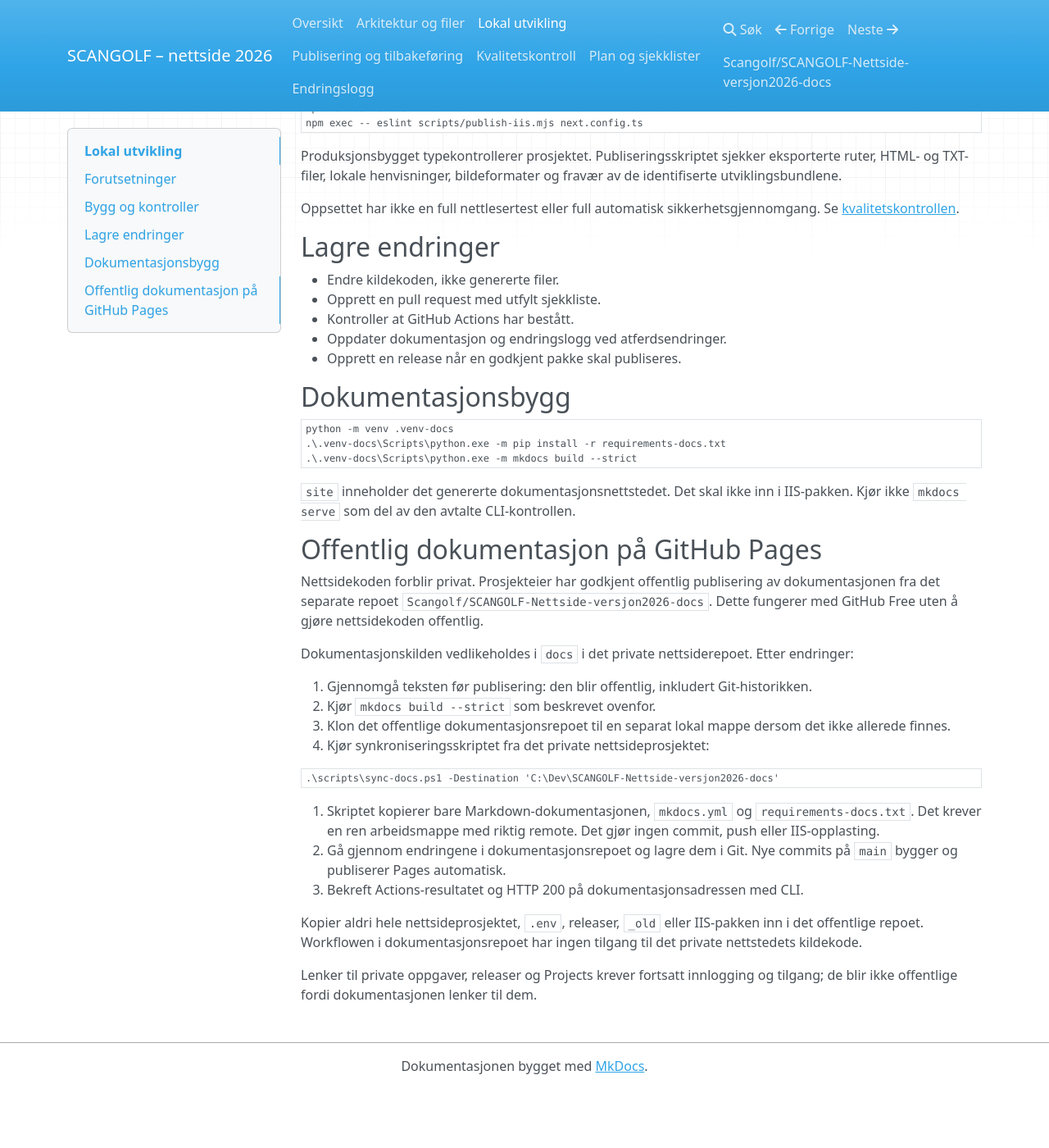
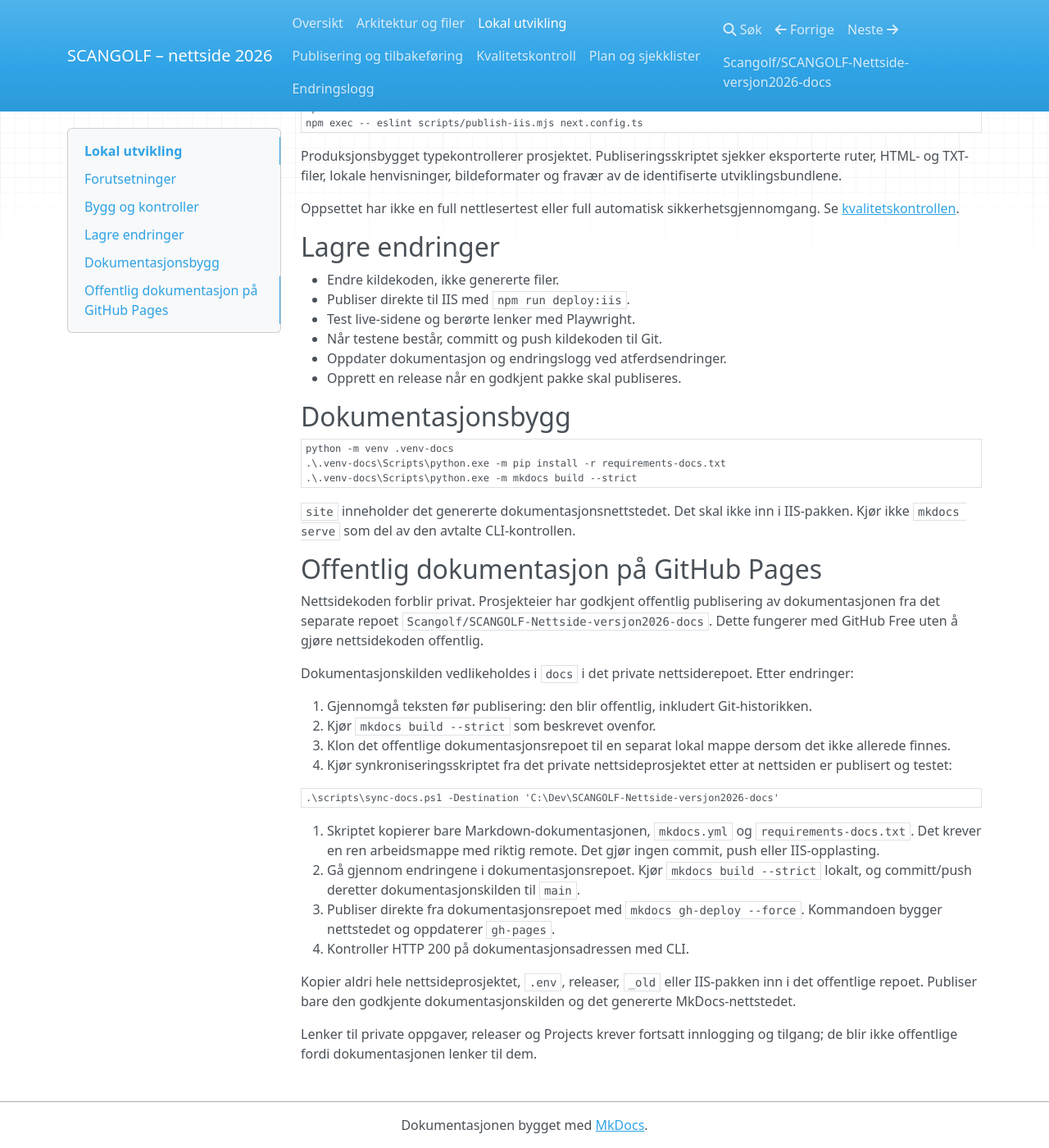
Before and after one commit to Scangolf/SCANGOLF-Nettside-versjon2026-docs, an MkDocs documentation site: the page built from docs/utvikling.md, in a window 1280 px wide and 1400 px high, scrolled down 527 px. Shown: the whole window at 82% size. Built offline with MkDocs 1.6.1, drawn with Linux system fonts in a browser that asks for light colours; nearby versions of some CDN libraries; before the commit the page ends 1855 px from its top, so only the background shows below that.

Commit message:
Document direct publish and test flow

````diff
--- a/docs/utvikling.md
+++ b/docs/utvikling.md
@@ -37,8 +37,9 @@ sikkerhetsgjennomgang. Se [kvalitetskontrollen](kvalitet.md).
 ## Lagre endringer
 
 - Endre kildekoden, ikke genererte filer.
-- Opprett en pull request med utfylt sjekkliste.
-- Kontroller at GitHub Actions har bestått.
+- Publiser direkte til IIS med `npm run deploy:iis`.
+- Test live-sidene og berørte lenker med Playwright.
+- Når testene består, committ og push kildekoden til Git.
 - Oppdater dokumentasjon og endringslogg ved atferdsendringer.
 - Opprett en release når en godkjent pakke skal publiseres.
 
@@ -67,7 +68,8 @@ Etter endringer:
 2. Kjør `mkdocs build --strict` som beskrevet ovenfor.
 3. Klon det offentlige dokumentasjonsrepoet til en separat lokal mappe dersom
    det ikke allerede finnes.
-4. Kjør synkroniseringsskriptet fra det private nettsideprosjektet:
+4. Kjør synkroniseringsskriptet fra det private nettsideprosjektet etter at
+   nettsiden er publisert og testet:
 
 ```powershell
 .\scripts\sync-docs.ps1 -Destination 'C:\Dev\SCANGOLF-Nettside-versjon2026-docs'
@@ -76,13 +78,15 @@ Etter endringer:
 5. Skriptet kopierer bare Markdown-dokumentasjonen, `mkdocs.yml` og
    `requirements-docs.txt`. Det krever en ren arbeidsmappe med riktig remote.
    Det gjør ingen commit, push eller IIS-opplasting.
-6. Gå gjennom endringene i dokumentasjonsrepoet og lagre dem i Git.
-   Nye commits på `main` bygger og publiserer Pages automatisk.
-7. Bekreft Actions-resultatet og HTTP 200 på dokumentasjonsadressen med CLI.
+6. Gå gjennom endringene i dokumentasjonsrepoet. Kjør `mkdocs build --strict`
+   lokalt, og committ/push deretter dokumentasjonskilden til `main`.
+7. Publiser direkte fra dokumentasjonsrepoet med `mkdocs gh-deploy --force`.
+   Kommandoen bygger nettstedet og oppdaterer `gh-pages`.
+8. Kontroller HTTP 200 på dokumentasjonsadressen med CLI.
 
 Kopier aldri hele nettsideprosjektet, `.env`, releaser, `_old` eller
-IIS-pakken inn i det offentlige repoet. Workflowen i dokumentasjonsrepoet
-har ingen tilgang til det private nettstedets kildekode.
+IIS-pakken inn i det offentlige repoet. Publiser bare den godkjente
+dokumentasjonskilden og det genererte MkDocs-nettstedet.
 
 Lenker til private oppgaver, releaser og Projects krever fortsatt innlogging
 og tilgang; de blir ikke offentlige fordi dokumentasjonen lenker til dem.
````
Also changed, not shown: docs/endringslogg.md (+9 -3 lines), docs/index.md (+2 -1 lines), docs/kvalitet.md (+2 -2 lines), docs/plan.md (+5 -4 lines), docs/publisering.md (+4 -0 lines).
